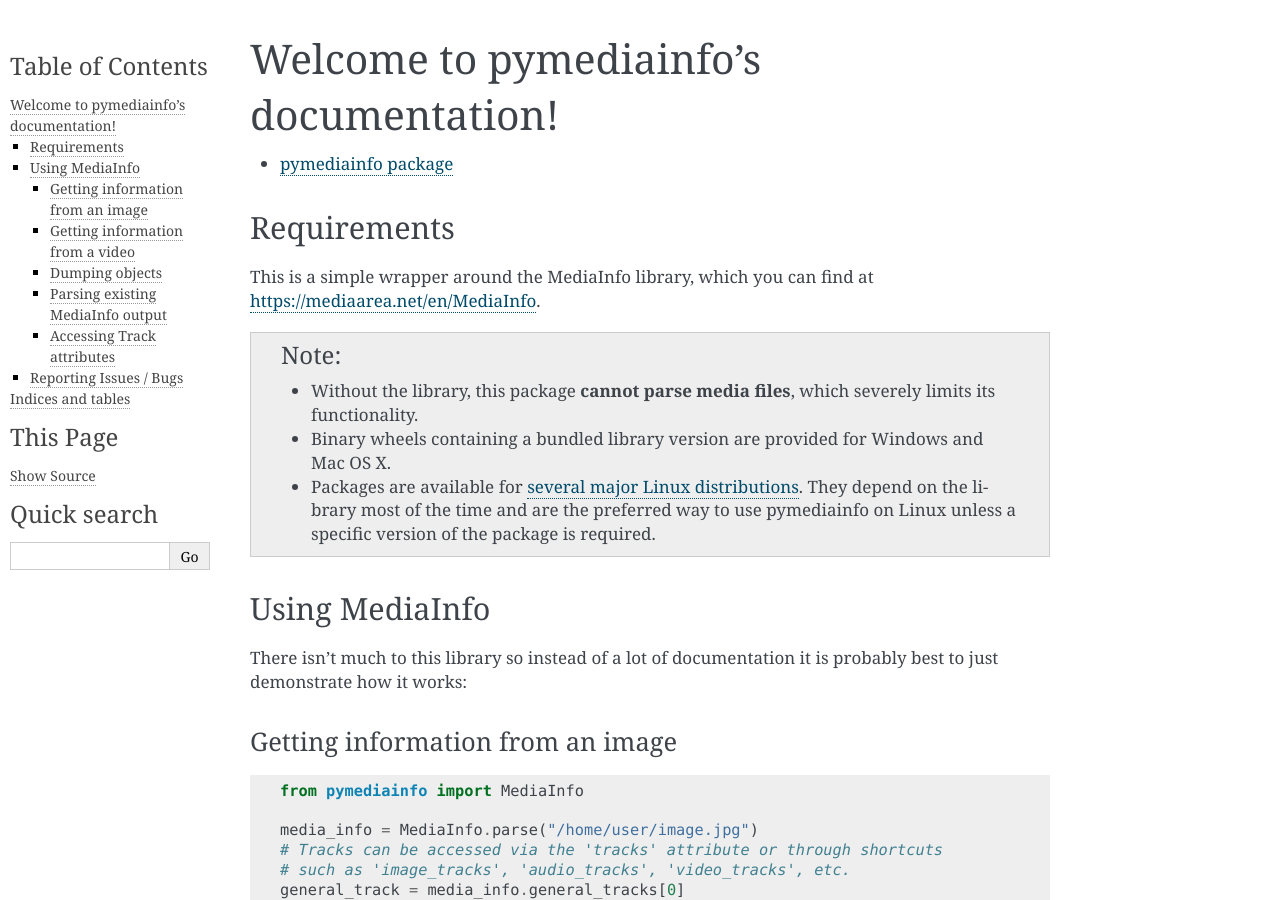
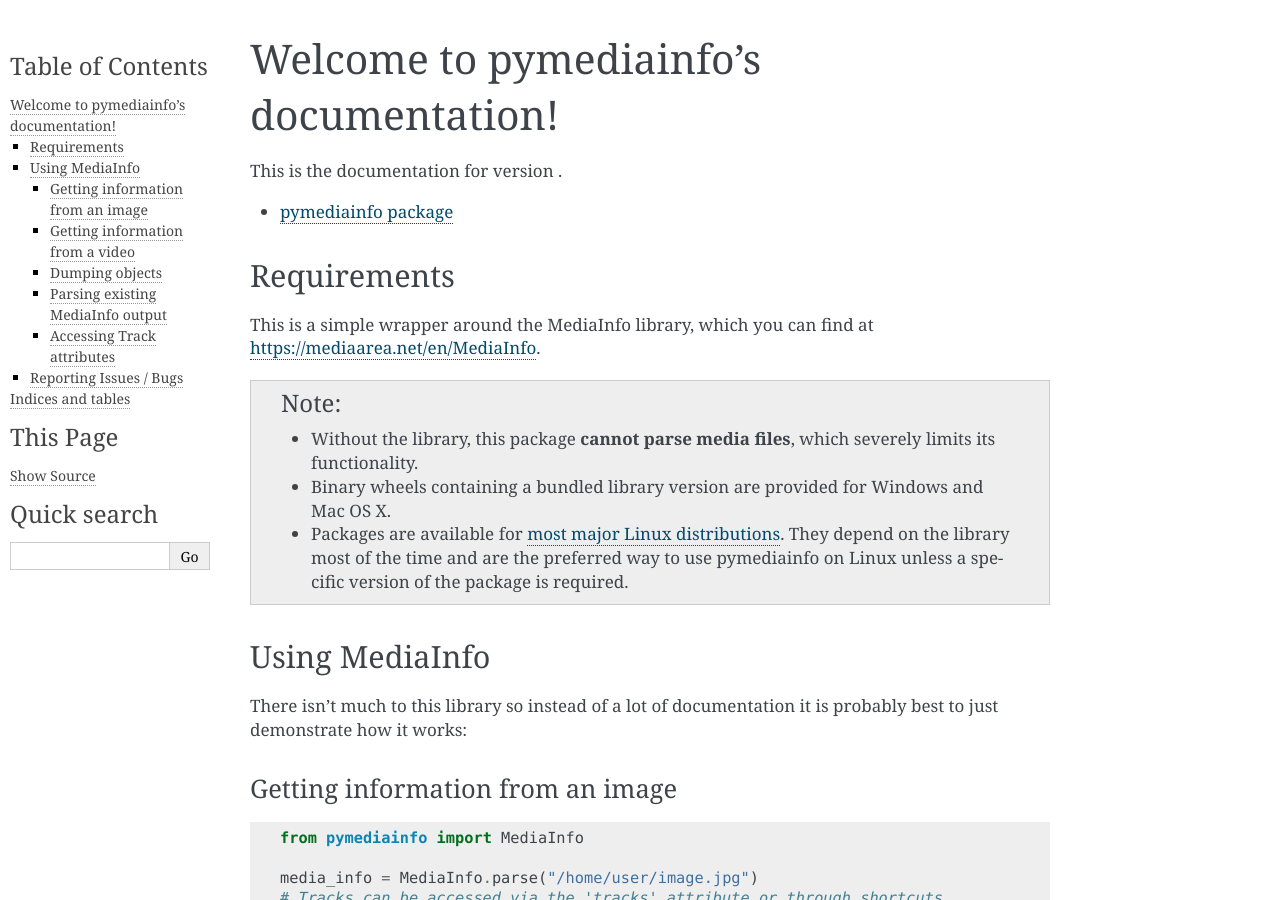
Before and after one commit to sbraz/pymediainfo, a Sphinx documentation site: the page built from docs/index.rst, in a window 1280 px wide and 900 px high. Built offline with Sphinx 7.4.7, drawn with Linux system fonts in a browser that asks for light colours; the version number could not be read and is left out.

Commit message:
Docs: add version to index.html and change one word
The version is already present in the <title> element but adding it to
the body makes it easyer to find.

```diff
--- a/docs/index.rst
+++ b/docs/index.rst
@@ -2,6 +2,8 @@
 
 Welcome to pymediainfo's documentation!
 =======================================
+
+This is the documentation for version |version|.
 
 .. toctree::
   :maxdepth: 1
@@ -21,7 +23,7 @@
 
   * Binary wheels containing a bundled library version are provided for Windows and Mac OS X.
 
-  * Packages are available for `several major Linux distributions <https://repology.org/metapackage/python:pymediainfo>`_.
+  * Packages are available for `most major Linux distributions <https://repology.org/metapackage/python:pymediainfo>`_.
     They depend on the library most of the time and are the preferred way to use pymediainfo
     on Linux unless a specific version of the package is required.
 
```
